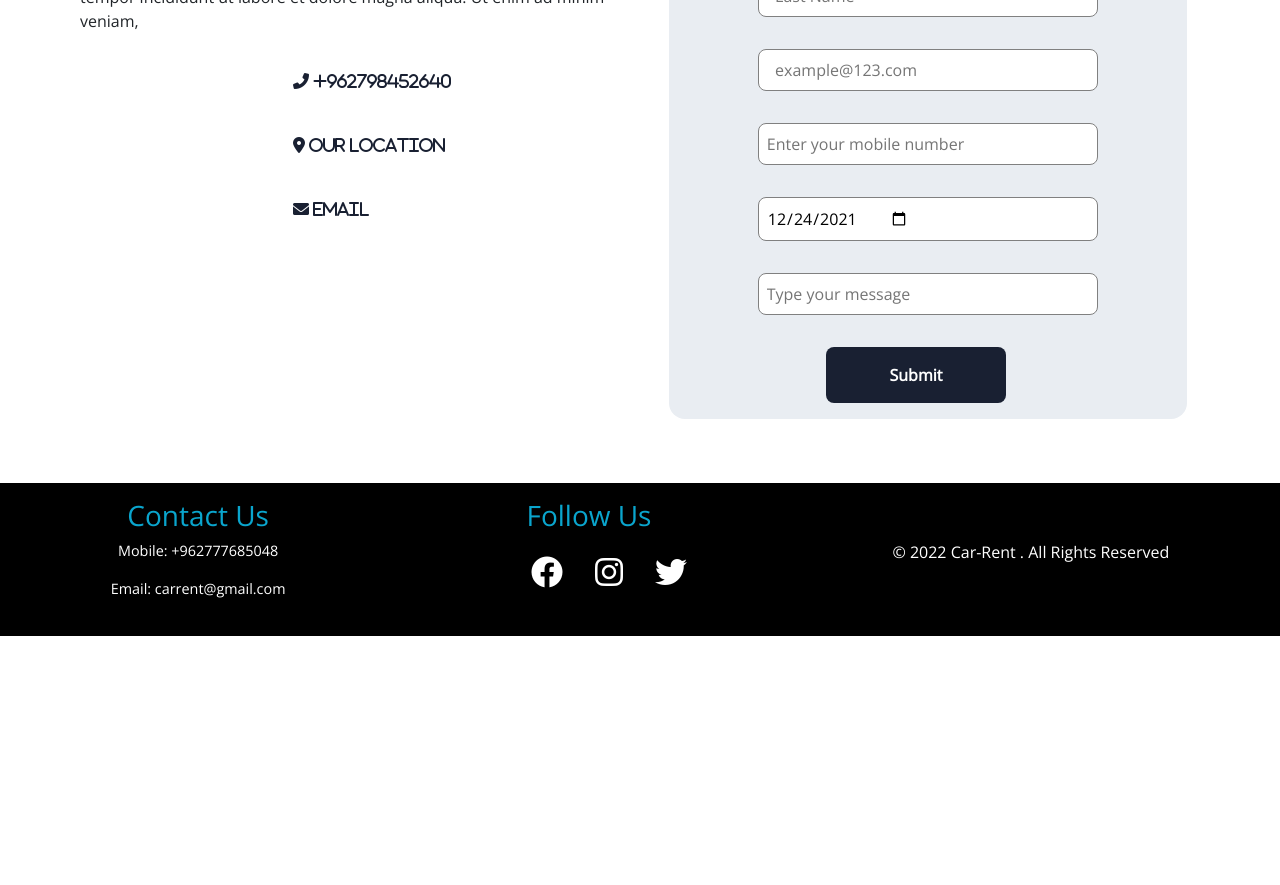
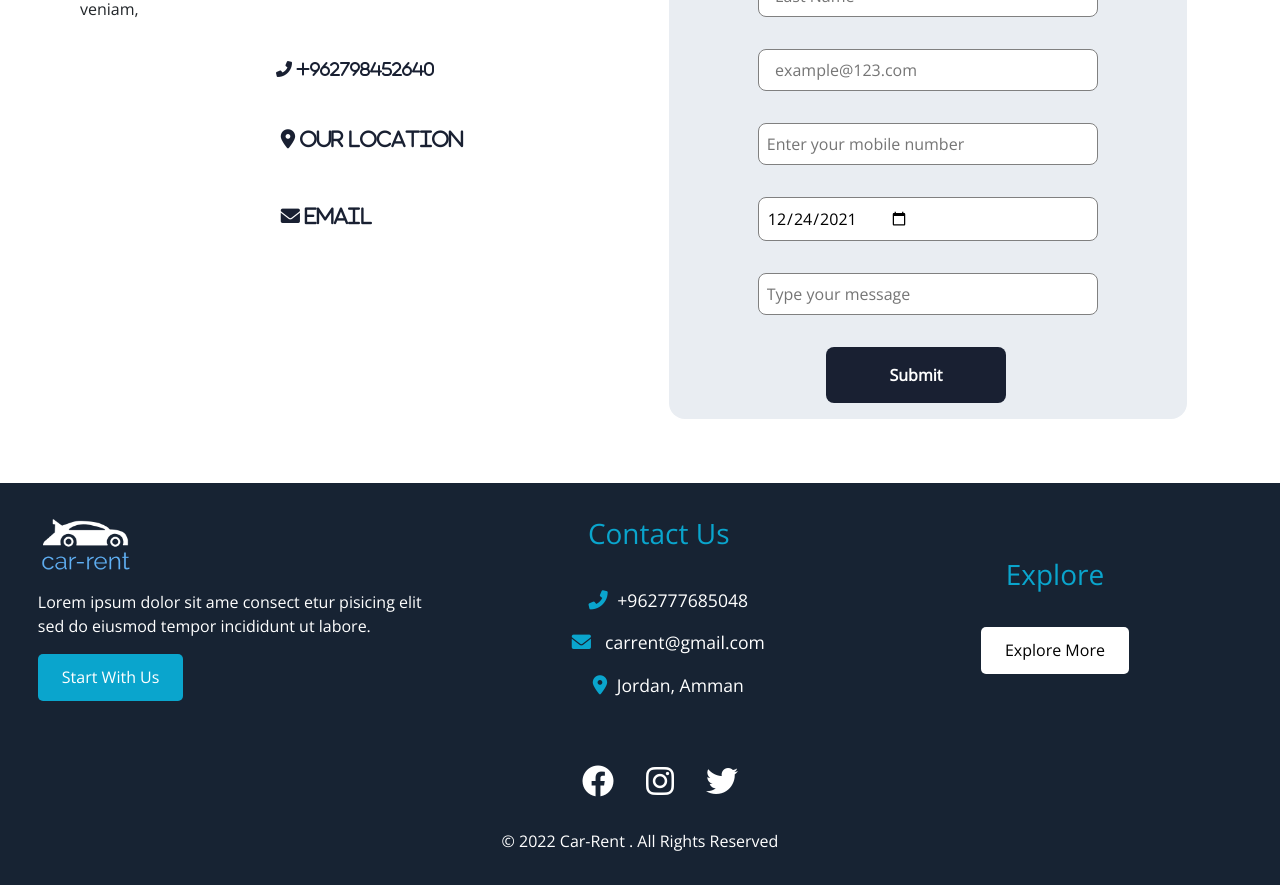
Before and after one commit to Shymaa-ashqar/car-rental-ReactJS, a React (Create React App) app: page /contactus in a window 1280 px wide. Shown: the part 400-1285 px from the top of the page. Before the commit the page ends 1036 px from the top, so only its background shows below. Built offline with nearby package versions, Linux system fonts and the light colour scheme.

Commit message:
last upload

```diff
--- a/public/index.html
+++ b/public/index.html
@@ -5,7 +5,6 @@
     <link rel="icon" href="%PUBLIC_URL%/favicon.ico" />
     <meta name="viewport" content="width=device-width, initial-scale=1" />
     <meta name="theme-color" content="#000000" />
-
     <meta name="description" content="website for renting cars" />
     <meta name="keywords" content="cars ,rent,book" />
     <meta name="car-rent" content="cars" />
--- a/src/components/aboutUs/aboutus.css
+++ b/src/components/aboutUs/aboutus.css
@@ -60,12 +60,42 @@ h6 {
   margin: 2em auto;
   padding-bottom: 0.5em;
 }
+@media screen and (max-width: 768px) {
+  .ourteam-body {
+    display: flex;
+    flex-direction: column;
+  }
+  .ourteam-listing img {
+    width: 30em;
+  }
+  .ourteam-body2 {
+    display: flex;
+    flex-direction: column;
+  }
+}
+@media screen and (max-width: 540px) {
+  .aboutus-about-section img {
+    width: 15em;
+    border-radius: 10px;
+    padding: 1em;
+  }
+  .aboutus-text {
+    width: 60%;
+    padding: 0.5em;
+  }
+  .ourteam-listing img {
+    width: 18em;
+  }
+}
 @media screen and (max-width: 420px) {
   .aboutus-about-section {
     display: flex;
     flex-direction: column;
     justify-content: center;
     align-items: center;
+  }
+  .ourteam .ourteam-title {
+    width: 60%;
   }
   .aboutus-text {
     width: 80%;
@@ -75,6 +105,14 @@ h6 {
     width: 18em;
     border-radius: 10px;
     margin-bottom: 1em;
+  }
+  .ourteam-listing img {
+    width: 20em;
+  }
+  .ourteam-listing h3,
+  h6 {
+    text-align: center;
+    font-size: 1.5rem;
   }
   .ourteam-body {
     display: flex;
--- a/src/components/contactUs/Contactus.css
+++ b/src/components/contactUs/Contactus.css
@@ -112,7 +112,7 @@
     width: 100%;
   }
 }
-@media screen and (max-width: 410px) {
+@media screen and (max-width: 412px) {
   .contactWrapper h2 {
     font-size: 1em;
   }
@@ -125,4 +125,7 @@
   .contactDetails {
     display: flex;
   }
+  .contactDetails ul {
+    padding: 0 !important;
+  }
 }
--- a/src/components/footer/Footer.js
+++ b/src/components/footer/Footer.js
@@ -5,21 +5,49 @@ import "./footer.css";
 function Footer() {
   return (
     <div className="footer">
+      <div className="footer-top">
+        <div className="footer-about">
+          <img src="./logo-footer.png" alt="logo" />
+          <p>
+            Lorem ipsum dolor sit ame consect etur pisicing elit sed do eiusmod
+            tempor incididunt ut labore.
+          </p>
+          <Link to="/signup">
+            <button className="footer-signup-btn">Start With Us</button>
+          </Link>
+        </div>
         <div className="contactus-footer">
           <h3>Contact Us</h3>
-        <p>Mobile: +962777685048</p>
-        <p>Email: carrent@gmail.com</p>
+          <p>
+            <i className="fas fa-phone-alt" />
+            +962777685048
+          </p>
+          <p>
+            <i className="fas fa-envelope" /> carrent@gmail.com
+          </p>
+          <p>
+            <i className="fas fa-map-marker-alt" />
+            Jordan, Amman
+          </p>
         </div>
+        <div className="footer-top-right">
+          <h3>Explore</h3>
+          <Link to="/">
+            <button>Explore More</button>
+          </Link>
+        </div>
+      </div>
+      <div className="footer-bottom">
         <div className="social-footer">
-        <h3>Follow Us</h3>
+          {/* <h3>Follow Us</h3> */}
           <ul>
-          <Link to="#">
+            <Link to="//www.facebook.com" target="_blank">
               <i className="social fa-brands fa-facebook"></i>
             </Link>
-          <Link to="#">
+            <Link to="//www.instagram.com/" target="_blank">
               <i className="social fa-brands fa-instagram"></i>
             </Link>
-          <Link to="#">
+            <Link to="//twitter.com/" target="_blank">
               <i className="social fa-brands fa-twitter"></i>
             </Link>
           </ul>
@@ -28,6 +56,7 @@ function Footer() {
           <p>&copy; 2022 Car-Rent . All Rights Reserved</p>
         </div>
       </div>
+    </div>
   );
 }
 
--- a/src/components/footer/footer.css
+++ b/src/components/footer/footer.css
@@ -1,20 +1,77 @@
 .footer {
   display: flex;
-  background-color: black;
+  flex-direction: column;
+  gap: 1em;
+  background-color: #172333;
   color: white;
-  justify-content: space-around;
   text-align: center;
   padding: 1em;
 }
-
+.footer-top {
+  display: flex;
+  justify-content: space-evenly;
+  align-items: center;
+}
+.footer-about {
+  width: 33%;
+  text-align: initial;
+  margin-bottom: 2em;
+}
+.footer-about img {
+  width: 6em;
+  padding: 1em 0;
+}
+.footer .footer-signup-btn {
+  color: white;
+  text-decoration: none;
+  border: none;
+  padding: 0.7rem 1.5rem;
+  font-size: 1rem;
+  border-radius: 5px;
+  background-color: #0aa5cd;
+  cursor: pointer;
+}
+.footer .footer-signup-btn:hover {
+  background-color: white;
+  color: #0aa5cd;
+}
 .contactus-footer {
   text-align: center;
+  width: 30%;
+  padding: 1em 0;
+}
+.contactus-footer .fa-phone-alt,
+.fa-envelope,
+.fa-map-marker-alt {
+  color: #0aa5cd;
+  padding-right: 0.5em;
+  font-size: 1.2rem;
 }
 .contactus-footer p {
-  font-size: 0.9rem;
+  font-size: 1.1rem;
 }
 .contactus-footer h3 {
   color: #0aa5cd;
+  padding-bottom: 1em;
+}
+.footer-top-right {
+  width: 30%;
+  text-align: center;
+  padding: 1em 0;
+}
+.footer-top-right h3 {
+  padding-bottom: 1em;
+  color: #0aa5cd;
+}
+.footer-top-right button {
+  color: black;
+  text-decoration: none;
+  border: none;
+  padding: 0.7rem 1.5rem;
+  font-size: 1rem;
+  border-radius: 5px;
+  background-color: white;
+  cursor: pointer;
 }
 .social-footer {
   display: flex;
@@ -44,4 +101,21 @@
     display: flex;
     flex-direction: column;
   }
+  .footer-top {
+    flex-direction: column;
+  }
+  .footer-about {
+    width: 90%;
+    text-align: center;
+  }
+  .contactus-footer {
+    text-align: center;
+    width: 90%;
+    padding: 1em 0;
+  }
+  .footer-top-right {
+    width: 90%;
+    text-align: center;
+    padding: 1em 0;
+  }
 }
--- a/src/components/landingpage/Data.js
+++ b/src/components/landingpage/Data.js
@@ -1,7 +1,7 @@
 const data = [
   {
     id: 1,
-    src: "./car1.jpg",
+    src: "./bmw2.jpg",
     title: "BMW",
     des: "Lorem ipsum dolor sit amet, consectetur adipiscing elit",
   },
--- a/src/components/listingCars/BookingForm.js
+++ b/src/components/listingCars/BookingForm.js
@@ -68,7 +68,7 @@ function BookingForm() {
   minEndDate.setDate(date + 7);
   let minEndString = minEndDate.toISOString();
   let minEndCut = minEndString.substring(0, 10);
-  const [valueCut2, setValueCut2] = useState(null);
+  const [valueCut2, setValueCut2] = useState(0);
 
   useEffect(() => {
     setValueCut2(minEndCut);
@@ -131,6 +131,9 @@ function BookingForm() {
                 value={userInfo.email}
                 required
                 placeholder="Email"
+                onChange={() => {
+                  return null;
+                }}
                 type="email"
                 name="email"
                 id="email"
--- a/src/components/listingCars/ListingCars.css
+++ b/src/components/listingCars/ListingCars.css
@@ -69,7 +69,7 @@
   font-size: 1.1em;
 }
 .car-item .btn {
-  border: none;
+  border: solid #0aa5cd 1px;
   outline: none !important;
   background-color: #0aa5cd;
   color: white;
--- a/src/components/listingCars/popup.css
+++ b/src/components/listingCars/popup.css
@@ -108,6 +108,9 @@
   .box {
     width: 80vw;
   }
+  .box h6 {
+    font-size: 1rem !important;
+  }
 }
 @media screen and (max-width: 280px) {
   .box {
--- a/src/components/listingCars/popup.js
+++ b/src/components/listingCars/popup.js
@@ -14,7 +14,7 @@ const Popup = (props) => {
     <div className="popup-box">
       <div className="box">
         <div className="box-title">
-          <h3>Are you sure? </h3>
+          <h3>Are you sure ? </h3>
         </div>
         <div className="box-illustrate">
           <h6>
--- a/src/components/navbar/navbar.css
+++ b/src/components/navbar/navbar.css
@@ -94,6 +94,7 @@ nav ul li a:hover {
   border-radius: 20px;
   background-color: #192032;
   cursor: pointer;
+  outline-style: none;
 }
 .logout-btn-header:hover {
   transform: scale(1.1);
--- a/src/components/registration/Signup.css
+++ b/src/components/registration/Signup.css
@@ -156,7 +156,7 @@ input:focus {
   }
   .card2 {
     width: 15em;
-    height: 34em;
+    height: 36em;
   }
 
   .card-header h3 {
```
Also changed, not shown: public/bmw2.jpg (added), public/logo-footer.png (added). Lines whose indentation alone changed are shown as unchanged.
